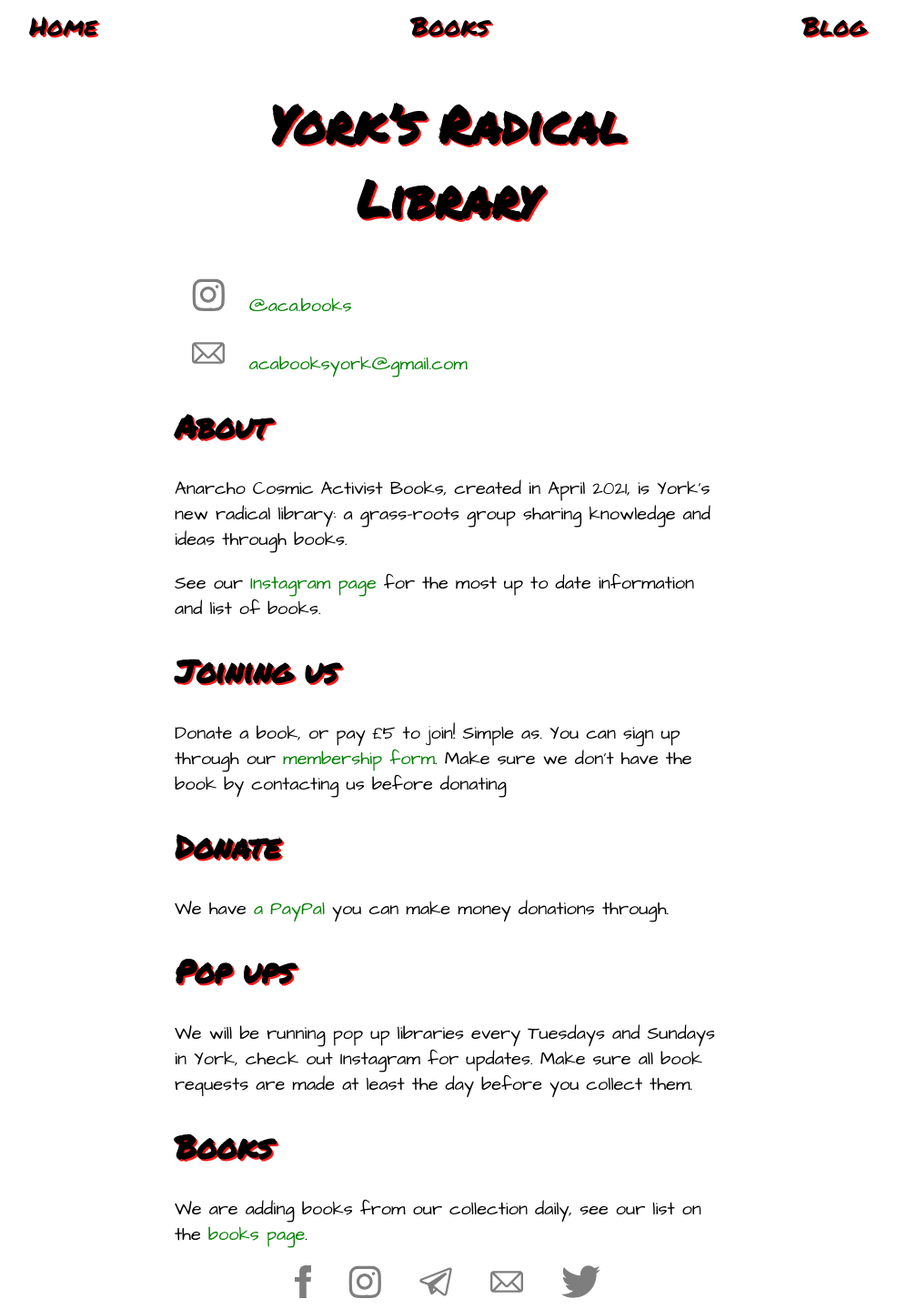
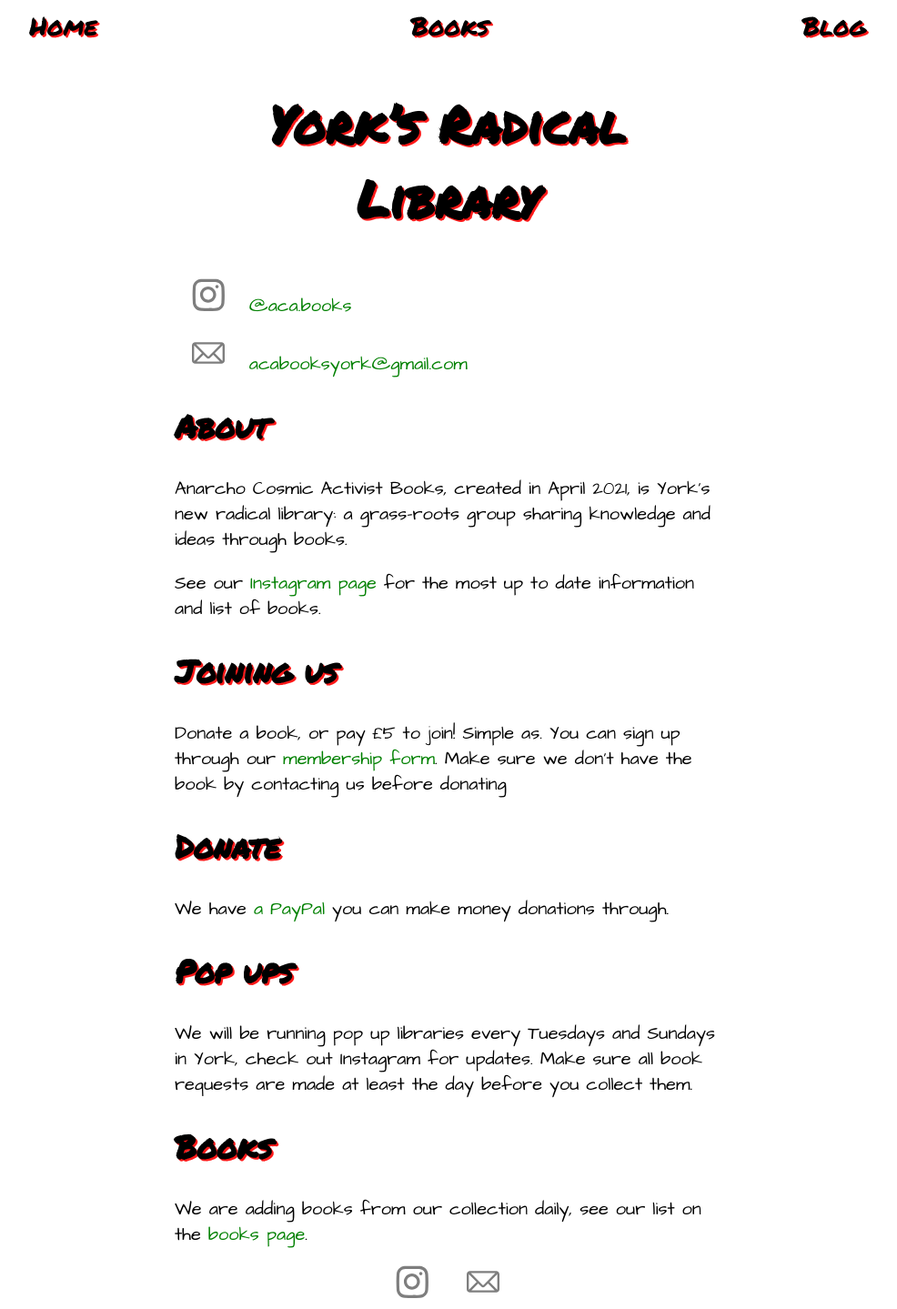
Before and after one commit to joe-irving/acabooks, a Jekyll site: the page built from index.md, in a window 1280 px wide. Shown: the whole page at 91% size, without its empty margins (148-1134 px from the left). Built offline with Jekyll 4.4.1, drawn with Linux system fonts in a browser that asks for light colours; our own code applies the rules of GitHub Pages for plain Markdown files.

Commit message:
remove unused SM logos

```diff
--- a/_includes/sm-logos.html
+++ b/_includes/sm-logos.html
@@ -1,17 +1,17 @@
 <div class="social">
-  {% if site.facebook %}
+  {% if site.facebook and site.facebook != '' %}
   <a href="https://www.facebook.com/{{ site.facebook }}"><img class="icon" src="{{'/logos/facebook.svg'|relative_url}}" title="Facebook" alt="Facebook page"></a>
   {% endif %}
-  {% if site.instagram %}
+  {% if site.instagram and site.instagram != '' %}
   <a href="https://instagram.com/{{ site.instagram }}"><img class="icon" src="{{'/logos/instagram.svg'|relative_url}}" alt="Instagram page" title="Instagram"></a>
   {% endif %}
-  {% if site.telegram %}
+  {% if site.telegram and site.telegram != '' %}
   <a href="https://t.me/{{site.telegram}}"><img class="icon" src="{{'/logos/telegram.svg'|relative_url}}" alt="Telegram broadcast" title="Telegram"></a>
   {% endif %}
-  {% if site.email %}
+  {% if site.email and site.email != '' %}
   <a href="mailto:{{ site.email }}"><img class="icon" src="{{'/logos/email_icon.svg' | relative_url}}" alt="Send email to {{ site.email }}" title="Email"></a>
   {% endif %}
-  {% if site.twitter %}
+  {% if site.twitter and site.twitter != '' %}
   <a href="https://twitter.com/{{ site.twitter }}"><img class="icon" src="{{'/logos/twitter.svg' | relative_url }}" alt="Twitter for {{ site.title }}" title="Twitter"></a>
   {% endif %}
 </div>
```
